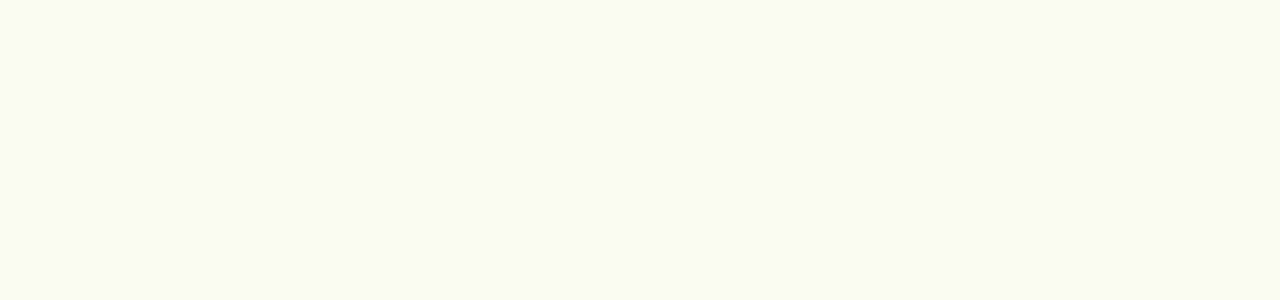
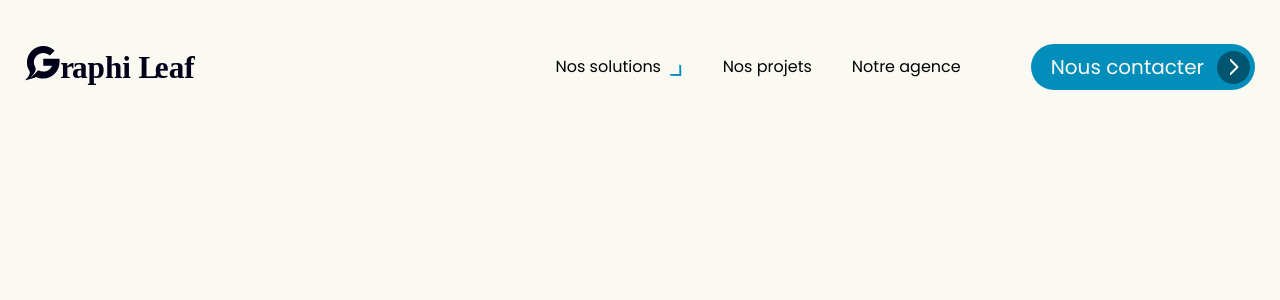
Before and after one commit to Arox39/graph-website, a React (Create React App) app: page /graphiLeaf in a window 1280 px wide. Before the commit this address had no page. Shown: the top 300 px of the page. Built offline with nearby package versions, Linux system fonts and the light colour scheme.

Commit message:
test reglage bug

```diff
--- a/src/App.js
+++ b/src/App.js
@@ -6,7 +6,7 @@
 const App = () => {
   return (
     <Routes>
-      <Route path='/' element={<Nav/>}>
+      <Route path='/graphiLeaf' element={<Nav/>}>
         <Route index element={<Home/>}/>
       </Route>
     </Routes>
--- a/src/components/nav/nav.component.jsx
+++ b/src/components/nav/nav.component.jsx
@@ -29,12 +29,12 @@
     return (
         <Fragment>
            <nav className='navbar'>
-                <Link to={'/'}>
+                <Link to={'/graphiLeaf'}>
                     <img src={logo} alt='logo graphileaf' className='logo'/>
                 </Link>
                 <ul className='nav-link-list'>
                     <li className='nav-link declencheur'>
-                        <Link to={'/'} className="sub-nav-container">
+                        <Link to={'/graphiLeaf'} className="sub-nav-container">
                             <p>Nos solutions</p>
                             <span><img src={arrowBleu} alt='arrow' className='arrow'/></span>
                             <ul className='sub-nav'>
@@ -54,13 +54,13 @@
                         </Link>
                     </li>
                     <li className='nav-link'>
-                        <Link to={'/'}>Nos projets</Link>
+                        <Link to={'/graphiLeaf'}>Nos projets</Link>
                     </li>
                     <li className='nav-link'>
-                        <Link to={'/'}>Notre agence</Link>
+                        <Link to={'/graphiLeaf'}>Notre agence</Link>
                     </li>
                     <li>
-                        <Link to={'/'} className="contactBtn">
+                        <Link to={'/graphiLeaf'} className="contactBtn">
                             Nous contacter
                             <span>
                                 <img src={arrow} alt="arrow" className='arrow'/>
```
